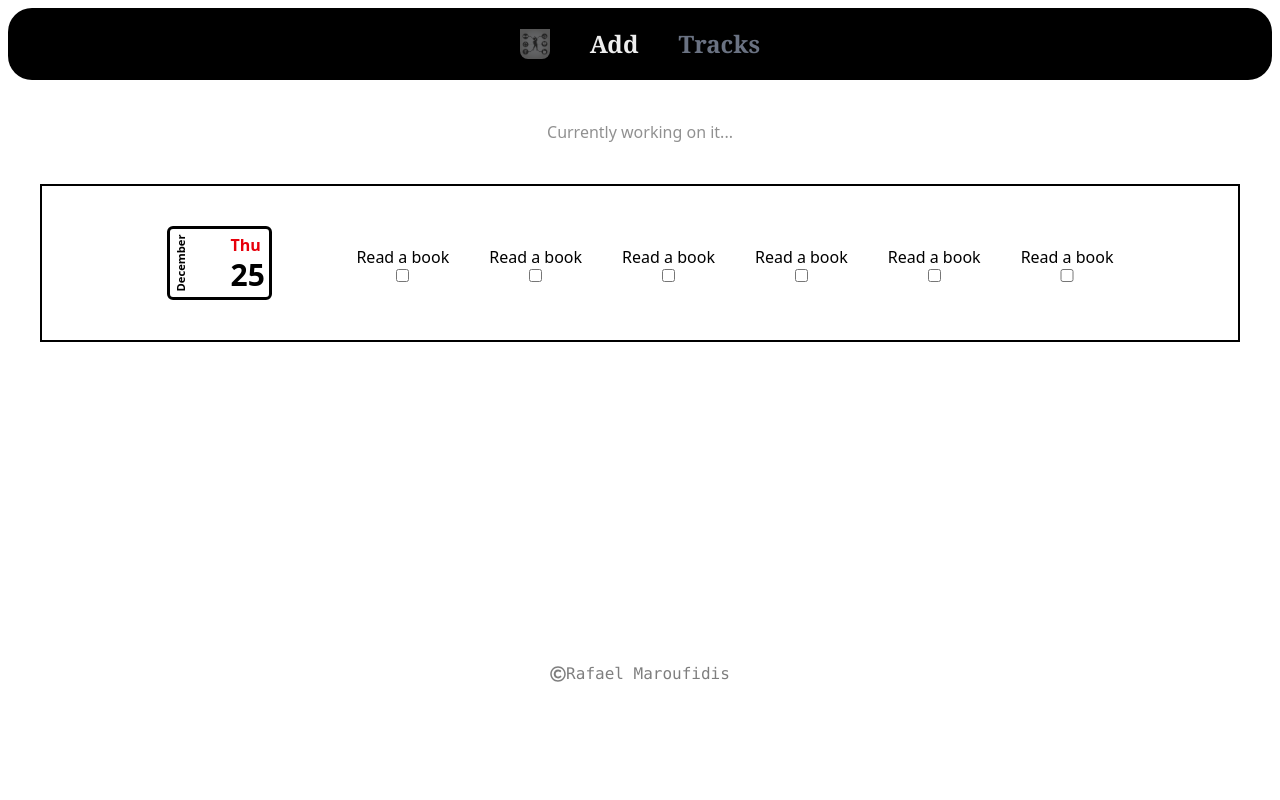
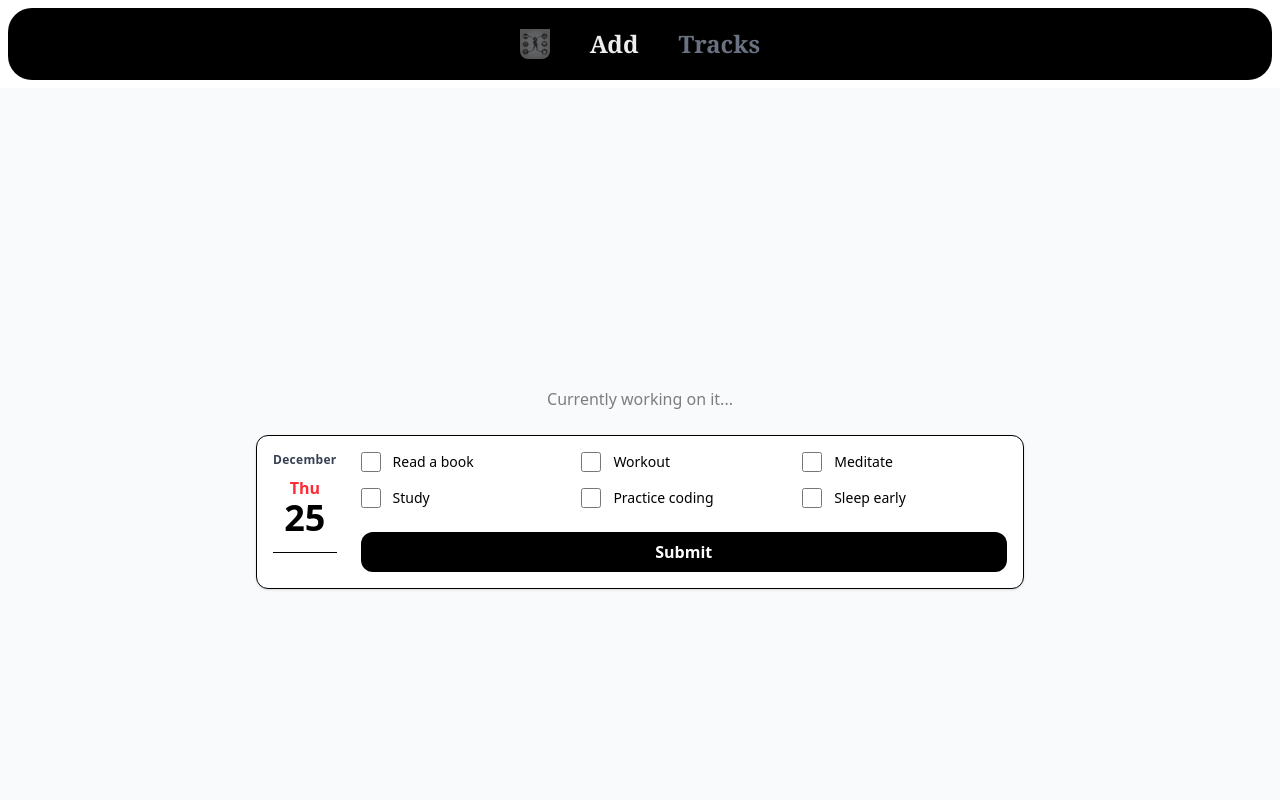
Before and after one commit to Rafael12Ma/TrackingLife, a Next.js app: page /add in a window 1280 px wide. Shown: the top 800 px of the page. Built offline with nearby package versions, Linux system fonts and the light colour scheme.

Commit message:
form updating

```diff
--- a/app/(auth)/add/page.jsx
+++ b/app/(auth)/add/page.jsx
@@ -3,7 +3,7 @@ export default function AddTrack() {
   const month = now.getMonth();
   const date = now.getDate();
   const day = now.getDay();
-  const dayList = ["Sun", "Mon", "Tue", "Wed", "Thu", "Fri", "Sut"];
+  const dayList = ["Sun", "Mon", "Tue", "Wed", "Thu", "Fri", "Sat"];
   const monthList = [
     "January",
     "February",
@@ -18,51 +18,51 @@ export default function AddTrack() {
     "November",
     "December",
   ];
-  console.log("Month=", month);
+
   return (
-    <>
-      <div className="text-center m-10 animate-pulse opacity-40">
+    <div className="w-full min-h-screen flex flex-col items-center justify-center bg-gray-50 py-10">
+      <div className="text-center mb-6 animate-pulse opacity-50">
         <h1>Currently working on it...</h1>
       </div>
-      <div className="m-10 border-2 flex  p-10 justify-evenly">
-        <div className="border-3 rounded-md  flex justify-center p-1">
-          <h1 className="rotate-270 text-[0.7rem] font-semibold">
+
+      <div className="w-full max-w-3xl border rounded-xl bg-white shadow-sm flex flex-col md:flex-row items-center md:items-start gap-6 p-4">
+        {/* Date Badge */}
+        <div className="flex flex-row md:flex-col items-center gap-2 border-r md:border-r-0 md:border-b pr-4 md:pr-0 md:pb-4">
+          <h1 className="rotate-270 md:rotate-0  text-xs font-semibold tracking-wide text-gray-700">
             {monthList[month]}
           </h1>
-          <div className="flex flex-col  ">
-            <p className="text-red-600 font-semibold">{dayList[day]}</p>
-            <p className="text-black font-semibold text-3xl">{date}</p>
+          <div className="text-center">
+            <p className="text-red-500 font-semibold">{dayList[day]}</p>
+            <p className="text-black font-bold text-4xl leading-none">{date}</p>
           </div>
         </div>
-        <div className="flex justify-center items-center">
-          <form className="flex gap-10" action="">
-            <div className="flex flex-col">
-              <label htmlFor="">Read a book</label>
-              <input type="checkbox" />
-            </div>
-            <div className="flex flex-col">
-              <label htmlFor="">Read a book</label>
-              <input type="checkbox" />
-            </div>{" "}
-            <div className="flex flex-col">
-              <label htmlFor="">Read a book</label>
-              <input type="checkbox" />
-            </div>{" "}
-            <div className="flex flex-col">
-              <label htmlFor="">Read a book</label>
-              <input type="checkbox" />
-            </div>{" "}
-            <div className="flex flex-col">
-              <label htmlFor="">Read a book</label>
-              <input type="checkbox" />
-            </div>{" "}
-            <div className="flex flex-col">
-              <label htmlFor="">Read a book</label>
-              <input type="checkbox" />
-            </div>
-          </form>
-        </div>
+
+        {/* Form */}
+        <form className="grid grid-cols-3 w-full gap-4">
+          {[
+            "Read a book",
+            "Workout",
+            "Meditate",
+            "Study",
+            "Practice coding",
+            "Sleep early",
+          ].map((habit, i) => (
+            <label key={i} className="flex items-center gap-3 text-sm">
+              <input type="checkbox" className="form-checkbox h-5 w-5" />
+              <span className="font-medium">{habit}</span>
+            </label>
+          ))}
+          <div className="col-span-full flex justify-center">
+            <button
+              type="submit"
+              className="bg-black text-white font-semibold rounded-xl py-2 transition
+            duration-200 hover:opacity-90 active:scale-95 w-full  mt-2"
+            >
+              Submit
+            </button>
+          </div>
+        </form>
       </div>
-    </>
+    </div>
   );
 }
```
